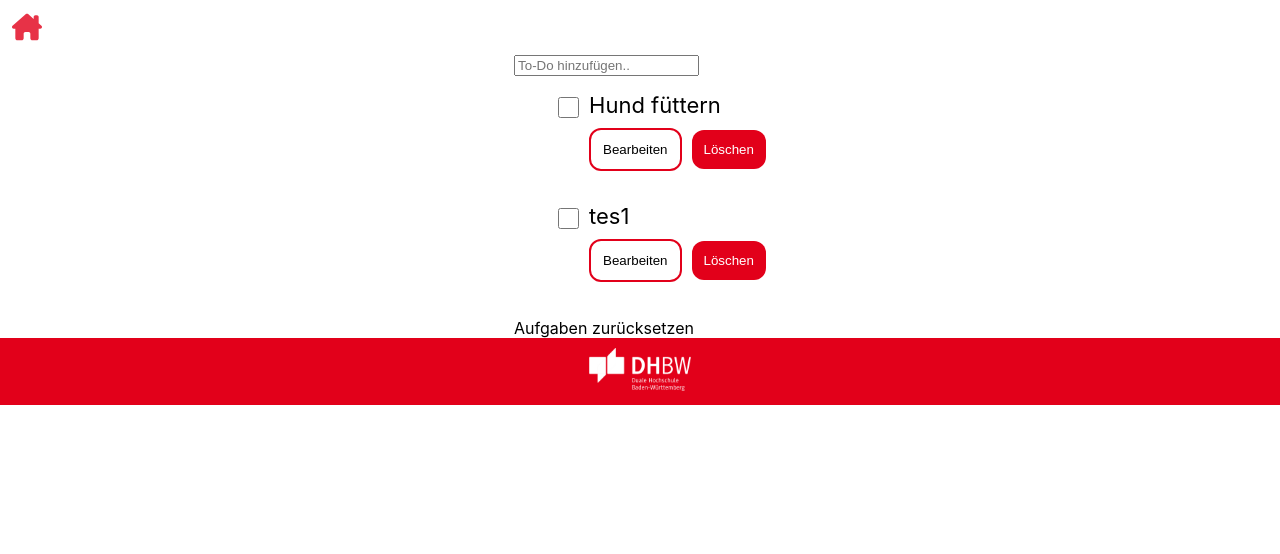
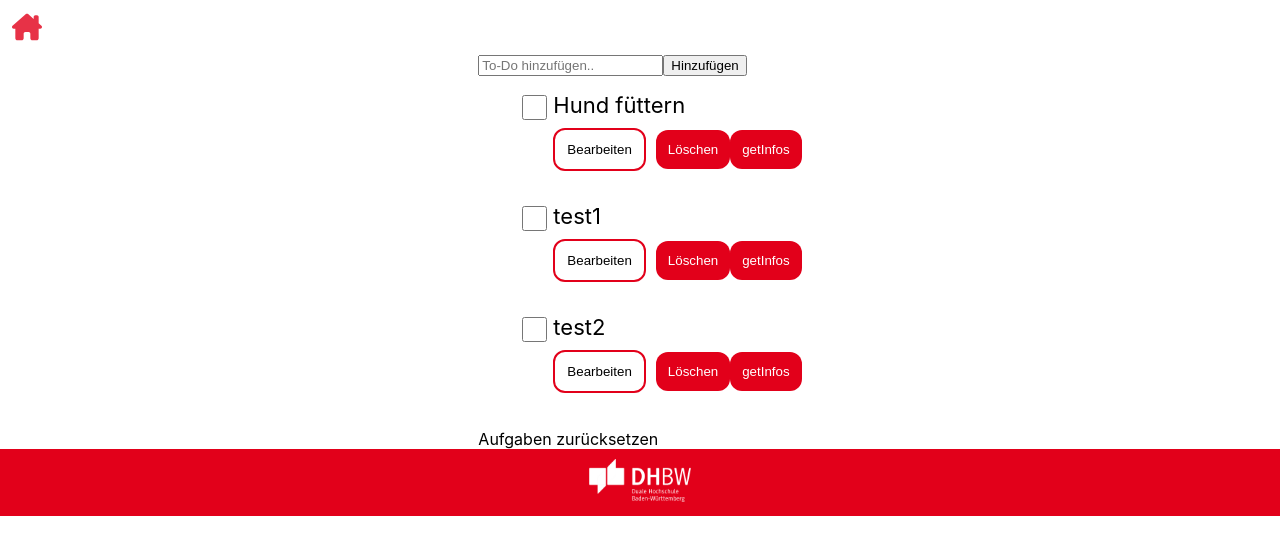
Before and after one commit to Schuppel1/dhbw-react-toDo-List-App, a React (Create React App) app in the folder dhbw-todo/: page / in a window 1280 px wide. Both pictures are taken after a click on the button "Zur Liste!". Shown: the top 554 px of the page. Built offline with nearby package versions, Linux system fonts and the light colour scheme.

Commit message:
bugfixes

```diff
--- a/dhbw-todo/src/components/StartPageComponent/startPageComponent.js
+++ b/dhbw-todo/src/components/StartPageComponent/startPageComponent.js
@@ -7,7 +7,6 @@ import logoHomeButton from '../../house-chimney-solid.svg'
 import { WelcomeComponent } from'../welcomeComponent/welcomeComponent';
 import { FooterComponent } from '../footerComponent/footerComponent';
 import { ListComponent } from '../listComponent/listComponent'
-import { ListElementComponent } from "../listComponent/listElementComponent";
 
 import "./startPageComponent.css"
 
@@ -29,14 +28,12 @@ export const StartPageComponent = () => {
         <div className="listWrapper">
             <img className="homeButton" src={logoHomeButton} alt={"Home Button"} onClick={toggleScreen}></img>
         </div>
-        <ListComponent  list={["Hund füttern", "tes1"]}  />
+        <ListComponent  list={["Hund füttern", "test1", "test2"]}  />
         <FooterComponent src={footer_logo} alt={"DHBW Logo"}/>
     </>;
 
     function toggleScreen () {
         setVisibility(!isWelcomeActive);
-        console.log("predded")
-        console.log(isWelcomeActive)
 
     };
 
--- a/dhbw-todo/src/components/listComponent/listComponent.js
+++ b/dhbw-todo/src/components/listComponent/listComponent.js
@@ -1,65 +1,63 @@
-import React from "react";
+import React, {useState} from "react";
 import "./listComponent.css";
 import { ListElementComponent } from "./listElementComponent";
 
 //Es wird ein Array übergeben mit der Liste
 export const ListComponent = ({list}) => {
 
+    const [isList, setList] = useState(list)
 
-    // der Inhalt der Liste
+
+    // der Inhalt der Liste als HTML Elmente
     let listItems = <p>
-        es ist noch keine Liste vorhanden
+        Es sind noch keine ToDos vorhanden!
     </p>
 
     let keycount = 0;
-    //<li key={keycount++}></li>
-    if(list) {
-        listItems = list.map((item) =>
-        <ListElementComponent todo={item} editmode={false} key={keycount++}></ListElementComponent>
-         );
+    if(isList) {
+        listItems = isList.map((item) =>
+            <ListElementComponent todo={item} editmode={false} keyValue={keycount++} deletefunction={deletListItem}/>
+        );
     }
 
-
-
     // löscht ein einzelnes Element der ToDo Liste
-    function deletListItem(item) {
+    function deletListItem(itemContent) {
+        console.log(isList)
+        const arrayIndex = (isList.indexOf(itemContent));
+        console.log("ArrayIndex")
+        console.log(arrayIndex)
+        setList(isList.splice(arrayIndex,1))
+        console.log(isList)
 
     }
 
     // Löscht die ganze Liste
     function clearList() {
-
-    }
-
-    // makiert ein Element als abgeschlossen
-    function markAsDone(item) {
-
+        listItems = <p>
+            Es ist noch keine Liste vorhanden
+        </p>
+        setList()
     }
 
     // Fügt ein Element der Liste hinzu
-    function addListItem() {
+    function addListItem(e) {
+        let a =document.getElementById("inputToDo")
+        if(!isList) {
+            setList([a.value])
+        } else {
+            setList(isList.concat([a.value]))
+        }
 
+        a.value=""
     }
 
-    // Editiert ein List Item
-    function editListItem(e) {
-
-    }
-
-    // diese Funktion hört darauf ob im Inputfeld "Aufgabe Hinzufügen" etwas eingegeben wird.
-    function keyListener(e) {
-
-    }
-
-
-    if (listItems) {
-        console.log(listItems)
-    }
-
-    return ( <div className="listToDo">
+    console.log(isList)
+    return (
+    <div className="listToDo">
 
         <div className='inputToDo'>
-              <input type="text" name="inputToDo" id="inputToDo" placeholder="To-Do hinzufügen.." onKeyPress={keyListener} />
+              <input type="text" name="inputToDo" id="inputToDo" placeholder="To-Do hinzufügen.." />
+              <button className="addButton" onClick={addListItem}>Hinzufügen</button>
         </div>
 
         <div className="listItemsToDo">
--- a/dhbw-todo/src/components/listComponent/listElementComponent.js
+++ b/dhbw-todo/src/components/listComponent/listElementComponent.js
@@ -2,7 +2,7 @@ import React, { useState } from "react";
 import "./listComponent.css";
 
 // Ein Einzelnes Listen Element
-export const ListElementComponent = ({todo,deletefunction,key}) => {
+export const ListElementComponent = ({todo,deletefunction,keyValue}) => {
 
 
     // Schaut ob sich der Status verändert hat.
@@ -56,6 +56,15 @@ export const ListElementComponent = ({todo,deletefunction,key}) => {
         }
    }
 
+   function onDelete() {
+    deletefunction(allValues.isTodo)
+   }
+
+   function getInfos() {
+    console.log("Name der Todo: "+allValues.isTodo)
+    console.log("Name des Keys: " + keyValue)
+   }
+
    // checkbox HTML Elmenet
     let checkboxHtmlElement =  <input type="checkbox" className="checkboxToDo" name="checkboxToDo" onChange={checkBoxChanged}/>
 
@@ -65,14 +74,15 @@ export const ListElementComponent = ({todo,deletefunction,key}) => {
 
     // Return HTML String
     let returnHTML =     <>
-        <li key={key}>
+        <li key={keyValue}>
             <div className="container">
                 <label>{allValues.isTodo}</label>
                 {checkboxHtmlElement}
 
                 <div className="buttonWrapperToDo">
                     <button className="editButton" onClick={toogleEditmode}>Bearbeiten</button>
-                    <button className="deleteButton" onClick={deletefunction}>Löschen</button>
+                    <button className="deleteButton" onClick={onDelete}>Löschen</button>
+                    <button className="deleteButton" onClick={getInfos}>getInfos</button>
                 </div>
             </div>
         </li>
@@ -81,7 +91,7 @@ export const ListElementComponent = ({todo,deletefunction,key}) => {
     // Return HTML String im Edit Modus
     if(allValues.isEditMode) {
         returnHTML =
-            <li key={key}>
+            <li key={keyValue}>
             <div className="container">
                 <input type="text" name="Editname" value={allValues.isTodo}  onChange={handleChange}/>
                 {checkboxHtmlElement}
```
